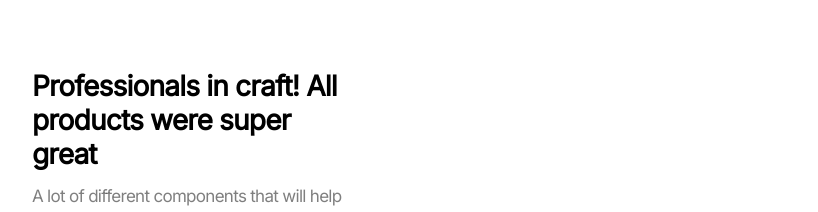
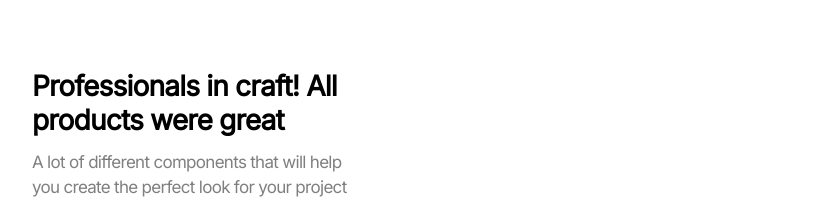
Before and after one commit to JorgeRochaA/landingPage, a React (Create React App) app: page / in a window 1280 px wide. Shown: the part 6299-6511 px from the top of the page, without its empty margins (238-1056 px from the left). Built offline with nearby package versions, Linux system fonts and the light colour scheme.

Commit message:
fix: add margin bottom

```diff
--- a/src/components/cardBlogData.json
+++ b/src/components/cardBlogData.json
@@ -22,7 +22,7 @@
             "name": "vase 3",
             "url": "https://i.ibb.co/LNpHZmS/vase3.png"
         },
-        "title": "Professionals in craft! All products were super great",
+        "title": "Professionals in craft! All products were great",
         "description": "A lot of different components that will help you create the perfect look for your project",
         "button_name": "Development"
     }
--- a/src/styles/BlogSection/BlogSection.scss
+++ b/src/styles/BlogSection/BlogSection.scss
@@ -53,6 +53,7 @@
     grid-template-columns: repeat(1, auto);
     align-items: center;
     justify-content: space-evenly;
+    margin-bottom: 148px;
   }
 }
 @media screen and (min-width: 896px) and (max-width: 1359px) {
```
